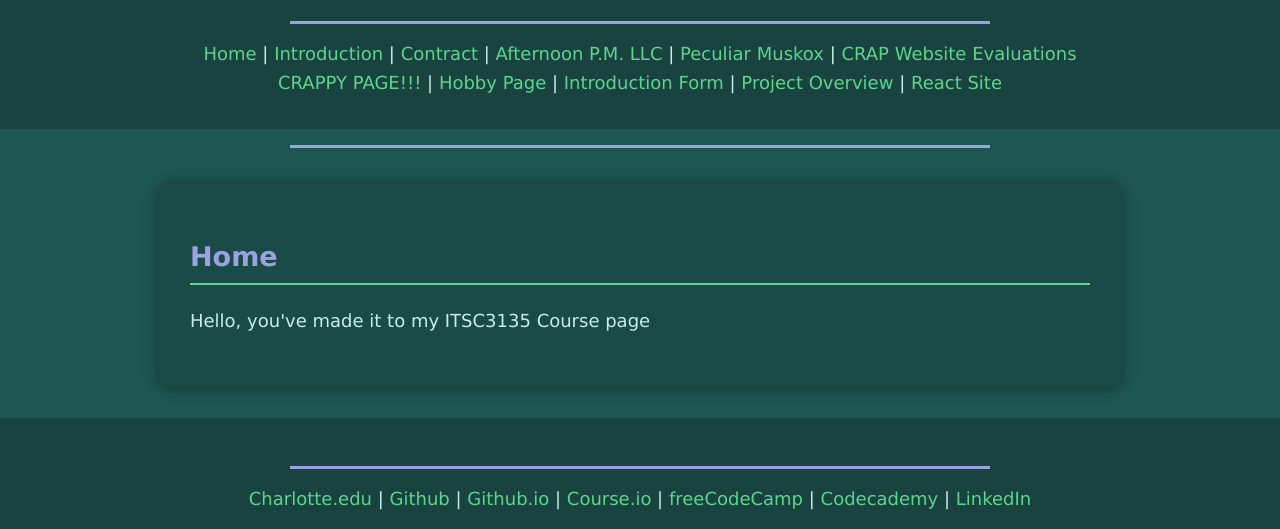
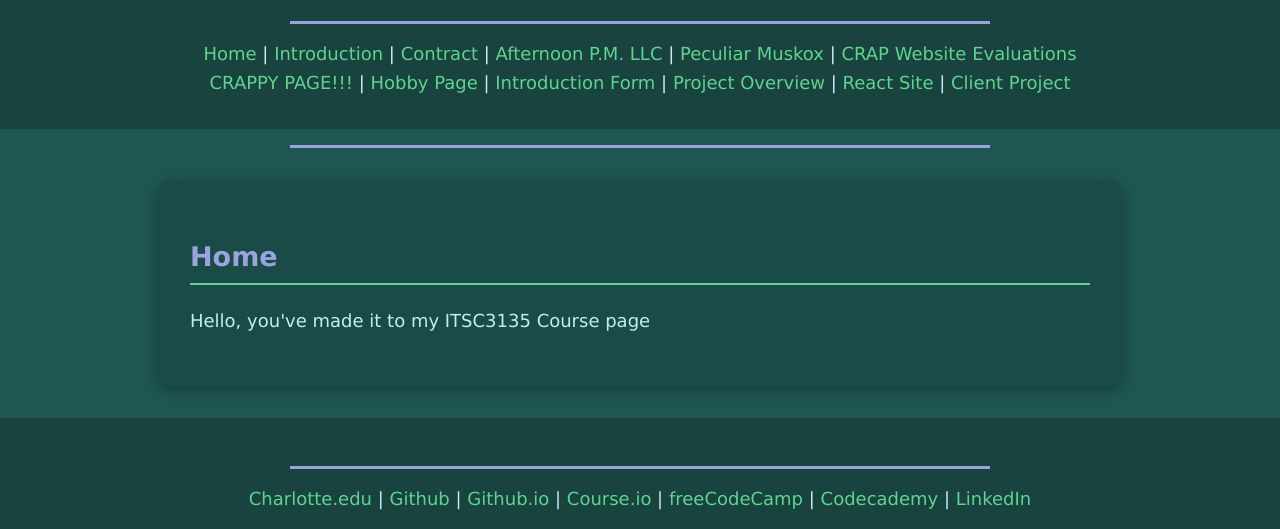
Before and after one commit to pmurray7134/pmurray7134.github.io, a plain HTML site: page itis3135/index.html in a window 1280 px wide. Shown: the part 117-646 px from the top of the page. Drawn offline with Linux system fonts and the light colour scheme; a script that the page names is missing.

Commit message:
Update header.html

```diff
--- a/itis3135/components/header.html
+++ b/itis3135/components/header.html
@@ -24,5 +24,7 @@
             <a href="CalendarProject/project_overview.html">Project Overview</a>
             |
             <a href="https://itis3135-react-kocx2x8z1-preston-murrays-projects.vercel.app/">React Site</a>
+            |
+            <a href="CalendarProject/index.html">Client Project</a>
         </nav>
     </header>
```
